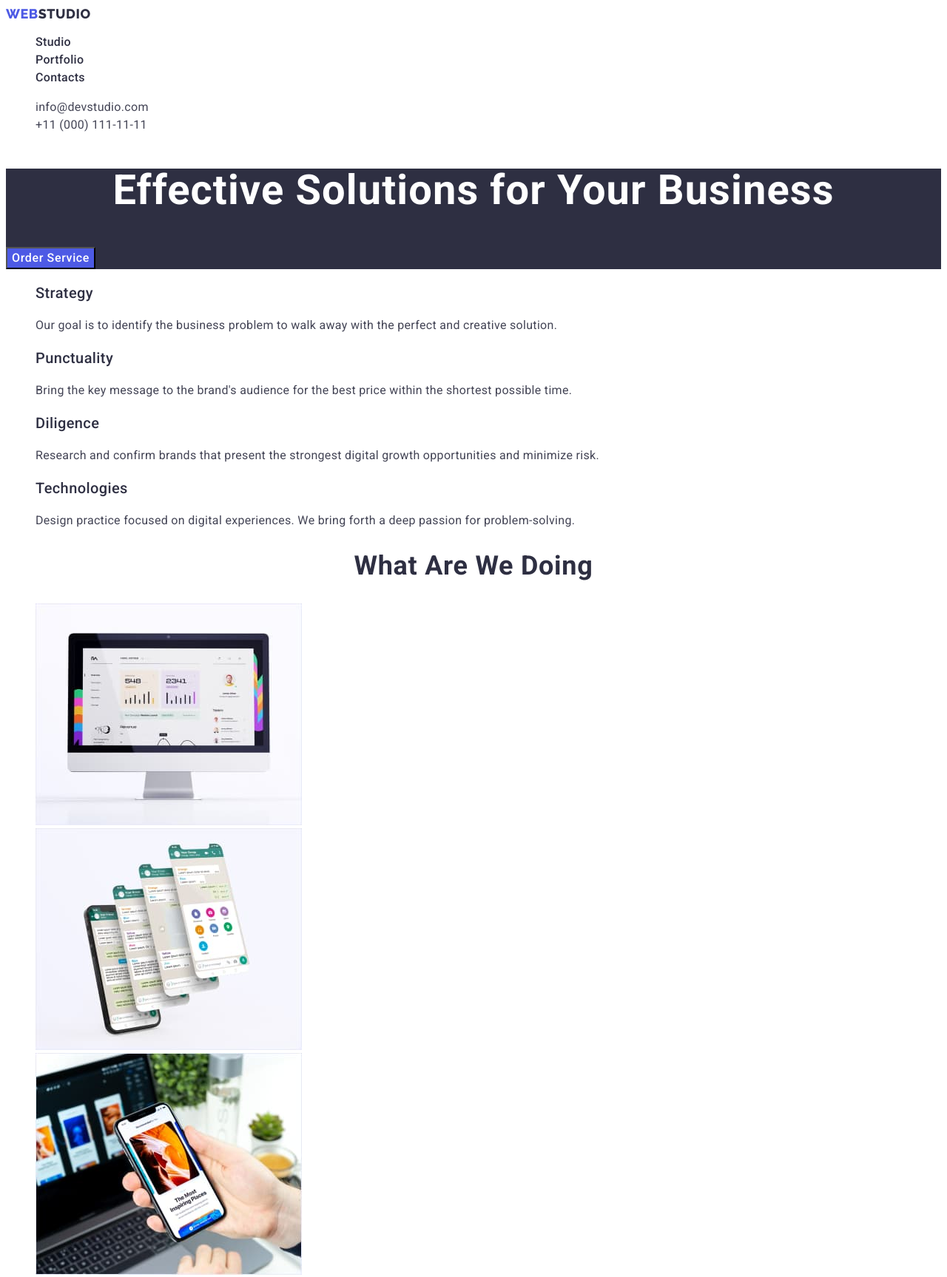
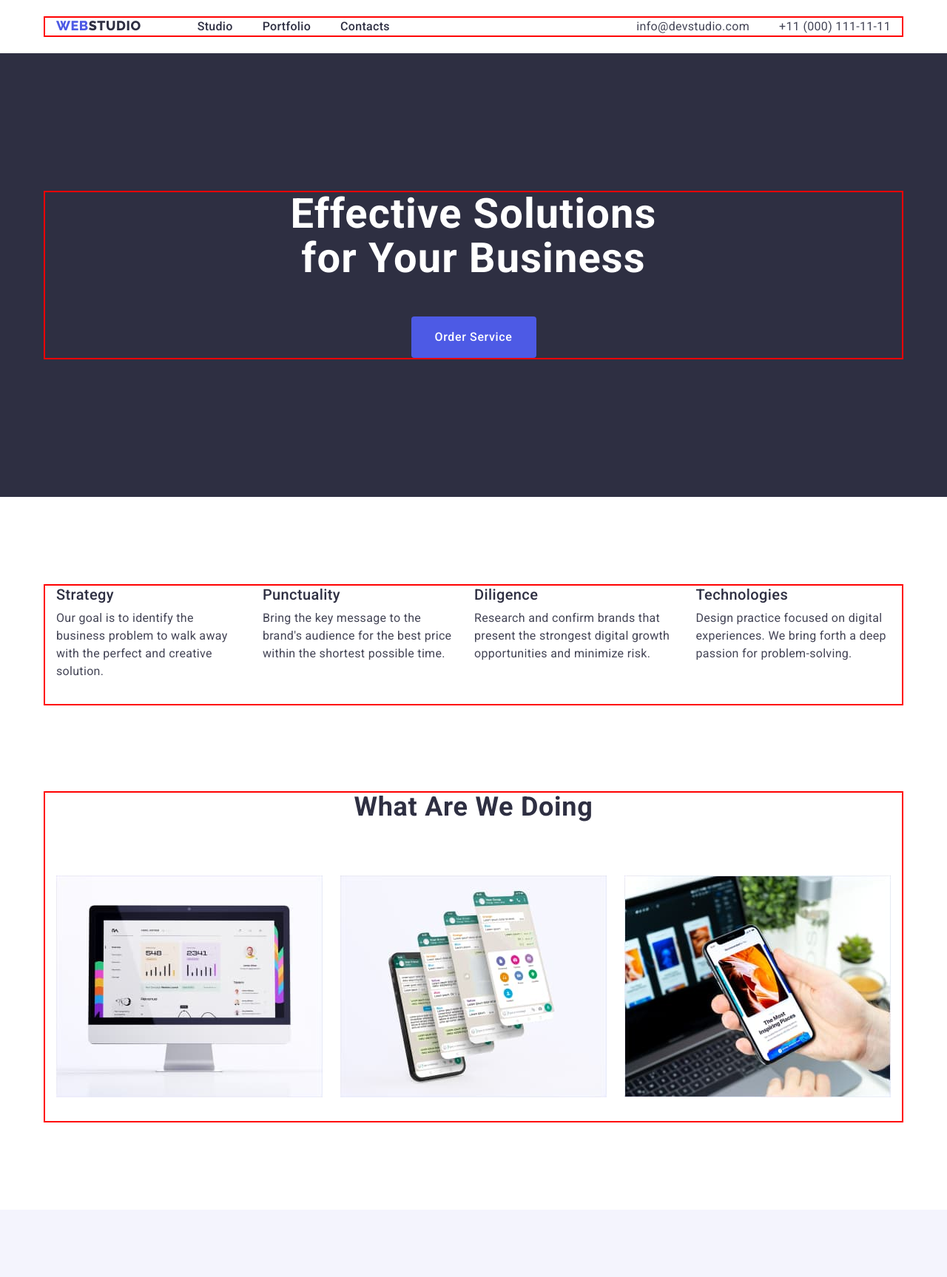
Before and after one commit to alyonapolova/goit-markup-hw-03, a plain HTML site: page index.html in a window 1280 px wide. Shown: the top 1727 px of the page at 74% size. Drawn offline with nearby package versions, Linux system fonts and the light colour scheme.

Commit message:
index flex

```diff
--- a/css/styles.css
+++ b/css/styles.css
@@ -7,8 +7,26 @@ body {
   --main-title-color: #2e2f42;
   --main-text-color: #434455;
 }
+p,
+h1,
+h2,
+h3,
+h4,
+h5,
+h6 {
+  margin: 0;
+}
+ul {
+  margin: 0;
+  padding-left: 0;
+}
 .list {
   list-style: none;
+}
+img {
+  display: block;
+  max-width: 100%;
+  height: auto;
 }
 .link {
   text-decoration: none;
@@ -20,10 +38,32 @@ body {
   line-height: 1.5;
   letter-spacing: 0.04em;
   cursor: pointer;
+  min-width: 169px;
+  height: 56px;
+}
+.container {
+  width: 1158px;
+  padding-left: 15px;
+  padding-right: 15px;
+  margin: 0 auto;
+  outline: 2px solid red;
+}
+.section {
+  padding-top: 120px;
+  padding-bottom: 120px;
 }
 /** -----------------------HEADER---------------------- */
 .header {
   background-color: #ffffff;
+  padding-top: 24px;
+  padding-bottom: 24px;
+}
+.header-container {
+  display: flex;
+  align-items: center;
+}
+.header-navigation {
+  display: flex;
 }
 .header-logo {
   font-family: 'Raleway', sans-serif;
@@ -35,6 +75,7 @@ body {
   color: #4d5ae5;
 }
 .header-studio {
+  margin-right: 76px;
   font-family: 'Raleway', sans-serif;
   font-weight: 800;
   font-size: 18px;
@@ -45,18 +86,30 @@ body {
 }
 
 .header-link {
+  padding-top: 24px;
+  padding-bottom: 24px;
+  color: var(--main-title-color);
   font-weight: 500;
   font-size: 16px;
   line-height: 1.5;
   letter-spacing: 0.02em;
-  color: var(--main-title-color);
 }
 .header-link:is(:hover, :focus) {
   color: #404bbf;
 }
+.header-list {
+  display: flex;
+  gap: 40px;
+}
+.header-address-list {
+  display: flex;
+  gap: 40px;
+}
 .header-address {
   font-style: normal;
+  margin-left: auto;
 }
+
 .header-address-item {
   font-weight: 400;
   font-size: 16px;
@@ -70,26 +123,44 @@ body {
 
 /** -----------------------MORE---------------------- */
 .more {
+  padding-top: 188px;
+  padding-bottom: 188px;
   background-color: #2e2f42;
+  text-align: center;
 }
 .more-title {
   font-weight: 700;
   font-size: 56px;
   line-height: 1.07;
   letter-spacing: 0.02em;
-  text-align: center;
+  max-width: 496px;
+  margin-right: auto;
+  margin-left: auto;
+
   color: #ffffff;
 }
 .more-btn {
+  margin-top: 48px;
   color: #ffffff;
   background-color: #4d5ae5;
+  border-radius: 4px;
+  border: 0;
 }
 .more-btn:is(:hover, :focus) {
   background-color: #404bbf;
 }
 
 /** -----------------------BENEFITS---------------------- */
-
+.benefits {
+  background-color: #ffffff;
+}
+.benefits-list {
+  display: flex;
+  gap: 24px;
+}
+.benefits-item {
+  width: calc((100%-72px) / 4);
+}
 .benefits-title {
   font-weight: 500;
   font-size: 20px;
@@ -104,6 +175,18 @@ body {
   color: var(--main-text-color);
 }
 /** -----------------------CONTENT---------------------- */
+.content {
+  padding-bottom: 120px;
+  background-color: #ffffff;
+}
+.content-list {
+  display: flex;
+  gap: 24px;
+  margin-top: 72px;
+}
+.content-item {
+  width: calc((100%-48px) / 3);
+}
 .content-title {
   font-weight: 700;
   font-size: 36px;
@@ -117,15 +200,31 @@ body {
 .team {
   background-color: #f4f4fd;
 }
+.team-list {
+  display: flex;
+  gap: 24px;
+  text-align: center;
+}
 .team-item {
+  width: calc((100%-72px) / 4);
+  max-height: 380px;
   background-color: #ffffff;
 }
+li > img {
+  margin-bottom: 32px;
+}
+li > p {
+  margin-top: 8px;
+  margin-bottom: 32px;
+}
 .team-title {
+  text-align: center;
+  margin-bottom: 72px;
   font-weight: 700;
   font-size: 36px;
   line-height: 1.11;
   letter-spacing: 0.02em;
-  text-align: center;
+
   text-transform: capitalize;
   color: var(--main-title-color);
 }
@@ -146,6 +245,8 @@ body {
 /** -----------------------FOOTER---------------------- */
 .footer {
   background-color: #2e2f42;
+  padding-top: 100px;
+  padding-bottom: 100px;
 }
 .footer-logo {
   font-family: 'Raleway', sans-serif;
@@ -184,6 +285,12 @@ body {
 }
 
 /** -----------------------WORKS-PORTFOLIO---------------------- */
+
+.menu {
+  padding-top: 96px;
+  padding-bottom: 120px;
+}
+
 .works-title {
   font-weight: 500;
   font-size: 20px;
--- a/index.html
+++ b/index.html
@@ -11,28 +11,42 @@
       href="https://fonts.googleapis.com/css2?family=Raleway:wght@800&family=Roboto:wght@400;500;700;900&display=swap"
       rel="stylesheet"
     />
+    <link
+      rel="stylesheet"
+      href="https://cdnjs.cloudflare.com/ajax/libs/modern-normalize/1.1.0/modern-normalize.min.css"
+      integrity="sha512-wpPYUAdjBVSE4KJnH1VR1HeZfpl1ub8YT/NKx4PuQ5NmX2tKuGu6U/JRp5y+Y8XG2tV+wKQpNHVUX03MfMFn9Q=="
+      crossorigin="anonymous"
+      referrerpolicy="no-referrer"
+    />
     <link rel="stylesheet" href="./css/styles.css" />
   </head>
   <body>
     <header class="header">
+      <div class="container header-container">
         <nav class="header-navigation">
           <a href="./index.html" class="header-logo link"
             >Web<span class="header-studio">Studio</span></a
           >
 
           <ul class="header-list list">
-          <li><a href="./index.html" class="header-link link">Studio</a></li>
+            <li>
+              <a href="./index.html" class="header-link link">Studio</a>
+            </li>
             <li>
               <a href="./portfolio.html" class="header-link link">Portfolio</a>
             </li>
-          <li><a href="" class="header-link link">Contacts</a></li>
+            <li>
+              <a href="" class="header-link link">Contacts</a>
+            </li>
           </ul>
         </nav>
 
         <address class="header-address">
           <ul class="header-address-list list">
             <li>
-            <a href="mailto:info@devstudio.com" class="header-address-item link"
+              <a
+                href="mailto:info@devstudio.com"
+                class="header-address-item link"
                 >info@devstudio.com</a
               >
             </li>
@@ -43,20 +57,24 @@
             </li>
           </ul>
         </address>
+      </div>
     </header>
     <main>
       <section class="more">
+        <div class="container">
           <h1 class="more-title">Effective Solutions for Your Business</h1>
           <button class="more-btn btn" type="button">Order Service</button>
+        </div>
       </section>
-      <section class="benefits">
+      <section class="benefits section">
+        <div class="container">
           <h2 hidden="" class="benefits-hidden">Our advantages</h2>
           <ul class="benefits-list list">
             <li class="benefits-item">
               <h3 class="benefits-title">Strategy</h3>
               <p class="benefits-text">
-              Our goal is to identify the business problem to walk away with the
-              perfect and creative solution.
+                Our goal is to identify the business problem to walk away with
+                the perfect and creative solution.
               </p>
             </li>
             <li class="benefits-item">
@@ -81,8 +99,10 @@
               </p>
             </li>
           </ul>
+        </div>
       </section>
       <section class="content">
+        <div class="container">
           <h2 class="content-title">What are we doing</h2>
           <ul class="content-list list">
             <li class="content-item">
@@ -110,9 +130,12 @@
               />
             </li>
           </ul>
+        </div>
       </section>
-      <section class="team">
+      <section class="team section">
+        <div class="container">
           <h2 class="team-title">Our Team</h2>
+
           <ul class="team-list list">
             <li class="team-item">
               <img
@@ -156,16 +179,19 @@
               <p class="team-text">UI Designer</p>
             </li>
           </ul>
+        </div>
       </section>
     </main>
     <footer class="footer">
+      <div class="container">
         <a href="./index.html" class="header-logo link"
           >Web<span class="footer-studio">Studio</span></a
         >
         <p class="footer-text">
-        Increase the flow of customers and sales for your business with digital
-        marketing & growth solutions.
+          Increase the flow of customers and sales for your business with
+          digital marketing & growth solutions.
         </p>
+      </div>
     </footer>
   </body>
 </html>
```
Also changed, not shown: portfolio.html (+11 -3 lines). Lines whose indentation alone changed are shown as unchanged.
